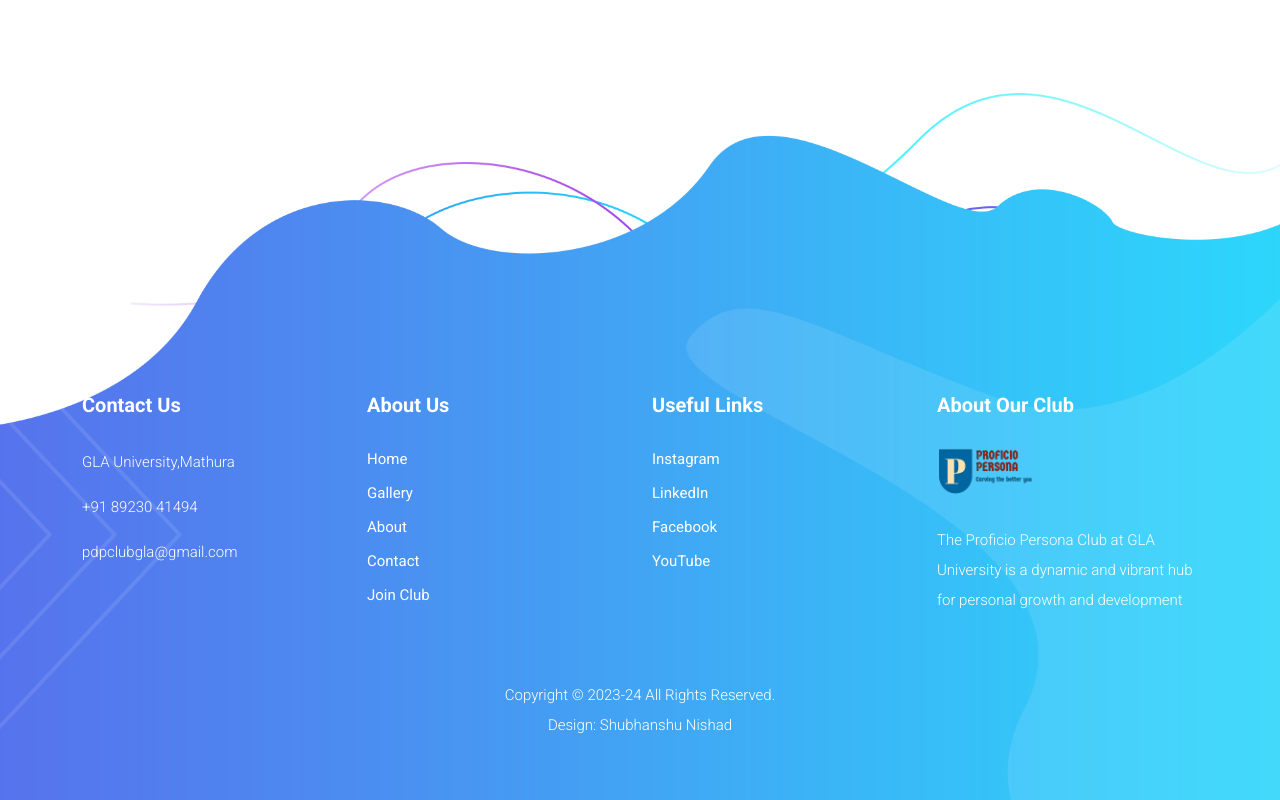
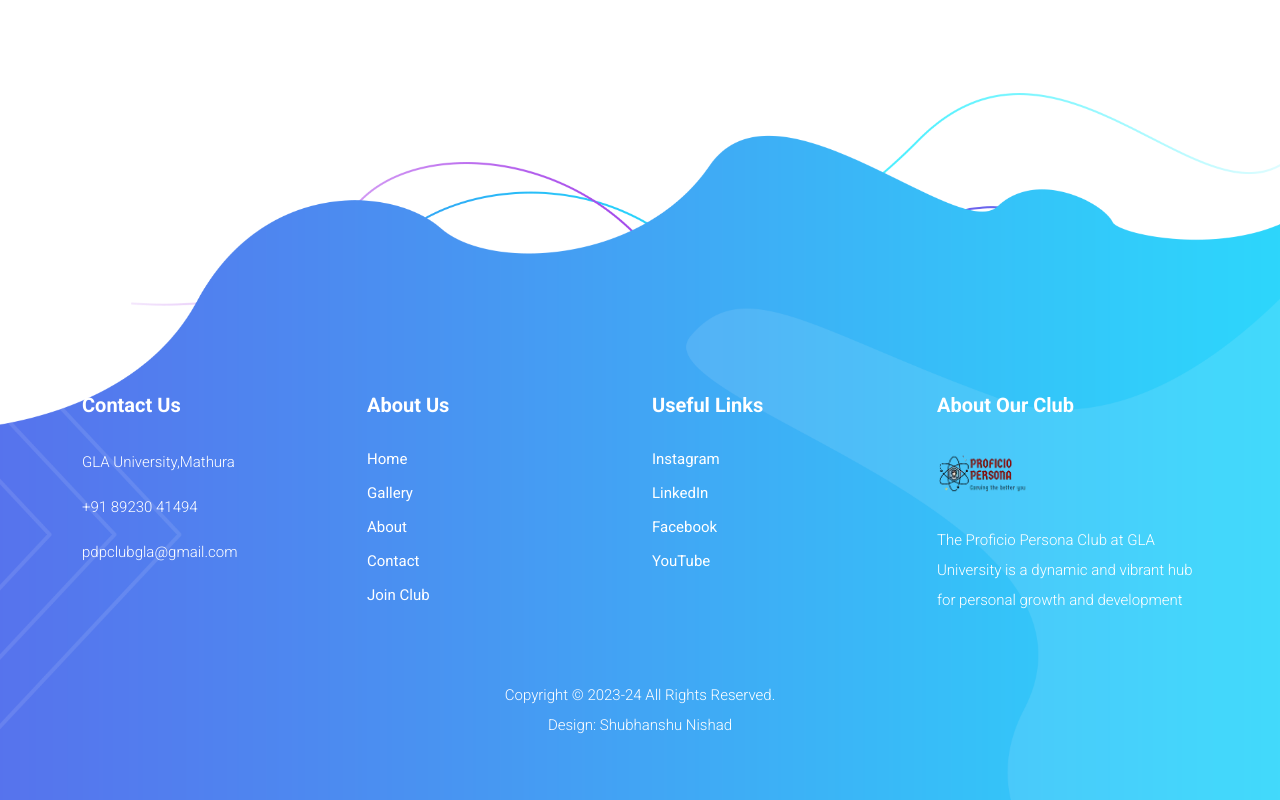
Before and after one commit to shubhanshunishad/files, a plain HTML site: page council.html in a window 1280 px wide. Shown: the part 4282-5082 px from the top of the page. Drawn offline with Linux system fonts and the light colour scheme.

Commit message:
Logo updated

```diff
--- a/council.html
+++ b/council.html
@@ -428,7 +428,7 @@
                         <div class="footer-widget">
                             <h4>About Our Club</h4>
                             <div class="logo">
-                                <img src="assets/images/logo-ppc.png" alt="">
+                                <img src="assets/images/logoppc.png" alt="">
                             </div>
                             <p>The Proficio Persona Club at GLA University is a dynamic and vibrant hub for personal growth and development</p>
                         </div>
```
